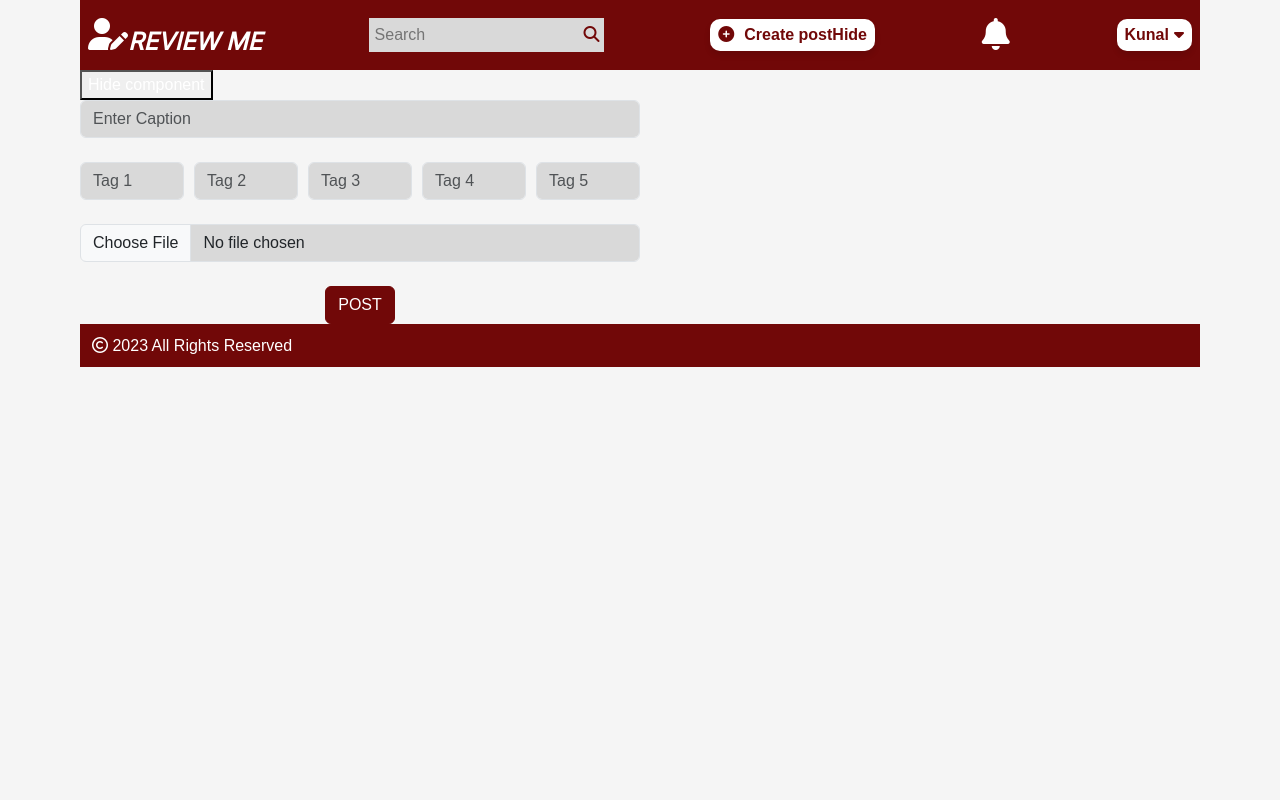
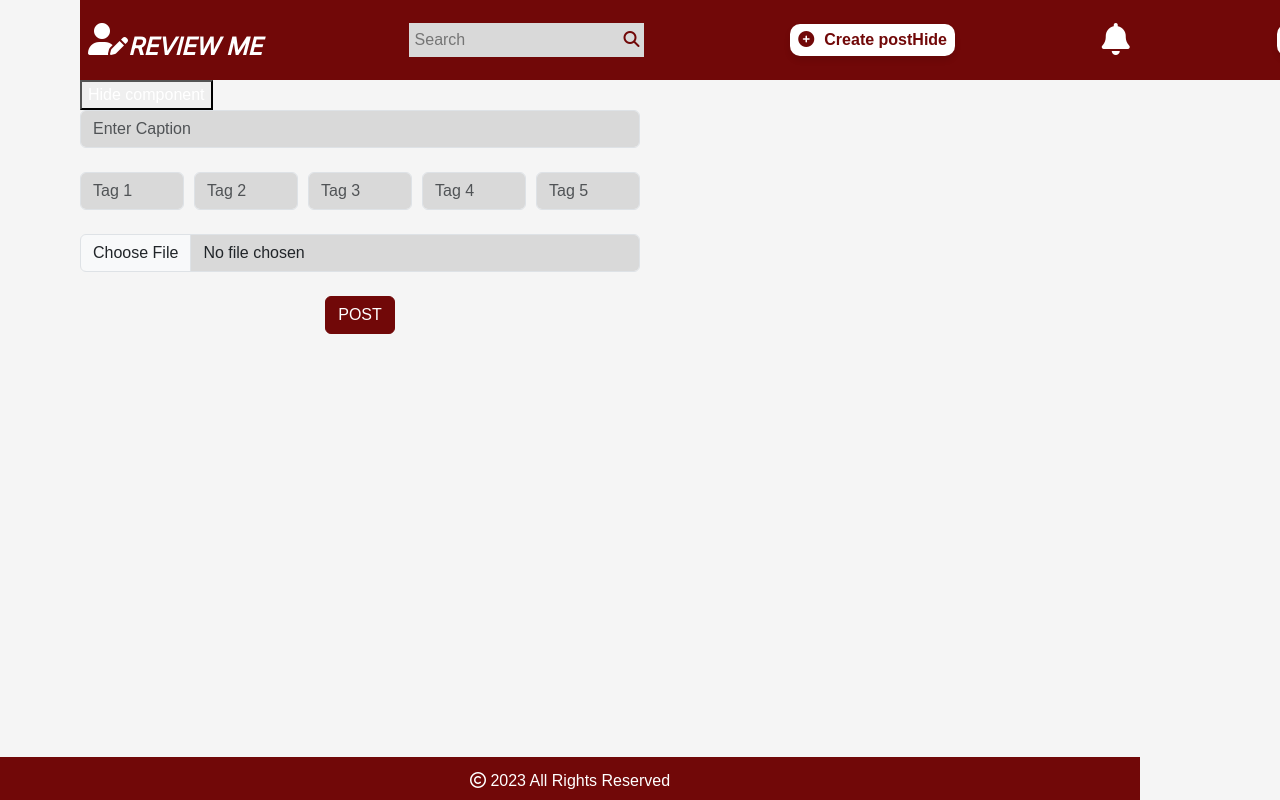
Before and after one commit to shekharmnnit/Runtime_Terror, a React (Create React App) app in the folder frontend/: page /home in a window 1280 px wide. Built offline with nearby package versions, Linux system fonts and the light colour scheme; the HTML template or start-up script is replaced by a standard one.

Commit message:
Header and Footer Update

```diff
--- a/frontend/src/assets/css/AppFooter.css
+++ b/frontend/src/assets/css/AppFooter.css
@@ -1,12 +1,16 @@
 footer {
     background: var(--secondary-background-color);
-    display: flex;
-    gap: 1em;
+    /* display: flex; */
+    /* gap: 1em; */
     min-height: 43px;
     justify-content: space-between;
     align-items: center;
     padding: 0.5em;
-    width:auto;
+    /* width:auto; */
+    position: fixed;
+    left: 0;
+   bottom: 0;
+   width: 100%;
 }
 
 
--- a/frontend/src/assets/css/AppHeader.css
+++ b/frontend/src/assets/css/AppHeader.css
@@ -1,15 +1,28 @@
 header {
     background-color: var(--secondary-background-color);
-
     display: flex;
     padding: 0.5em;
      /*gap: 0.25em;*/
-    min-height: 70px;
+    /* min-height: 70px; */
+    min-height: 10vh;
     align-items: center; /* Vertically center items */
     justify-content: space-between; /* Distribute items evenly horizontally */
-    top: 50%;
+    /* top: 50%; */
     /*transform: translate(0, 50%);*/
+
+    position: fixed;
+  top: 0;
+  width: 100%;
 }
+
+/* header {
+    background-color: var(--secondary-background-color);
+    display: flex;
+    padding: 0.5em;
+    min-height: 10vh;
+    align-items: center;
+    justify-content: space-between;
+  } */
 
 .logo-and-title{
     display: flex;
@@ -91,15 +104,33 @@ header {
     align-self: self-start;
 }
 
-/* .dropdown-content {
-    display: none;
+
+  .header-dropdown {
+    position: relative;
+  }
+
+
+
+  .header-dropdown li {
+    padding: 0.25em 0.5em;
+    color: var(--secondary-background-color);
+    background-color: #ffffff;
+}
+.header-dropdown:hover ul {
+    display: block;
     position: absolute;
-    background-color: #f9f9f9;
-    min-width: 160px;
-    box-shadow: 0 4px 8px 0 rgba(0, 0, 0, 0.2);
+    min-width: 8em;
     z-index: 1;
-    color: black;
-  } */
+    cursor: pointer;
+    top: 100%;
+    right: 0;
+
+}
+
+
+.header-dropdown li:hover {
+    background: lightgray;
+}
 
 
 
--- a/frontend/src/components/AppHeader.tsx
+++ b/frontend/src/components/AppHeader.tsx
@@ -19,7 +19,7 @@ function AppHeader() {
 
         <header className="header">
             <div className="logo-and-title">
-                <Link to="/">
+                <Link to="/home">
                     <div style={{ display: 'inline-flex' }}>
                         <i className="fa-solid fa-user-pen fa-2x"></i>
                     </div>
@@ -30,7 +30,7 @@ function AppHeader() {
             </div>
             <div className="search-box">
                 <input type="text" className="search-bar" placeholder="Search" />
-                <Link to="/"> <i className="fa fa-search"></i> </Link>
+                <Link to="/home"> <i className="fa fa-search"></i> </Link>
             </div>
             <div>
                 <button className="button-create-post" onClick={() => setShow(!show)}>
@@ -50,19 +50,23 @@ function AppHeader() {
                     <i class="fa-solid fa-sort-down"></i>
                 </button> </Link>
             </div> */}
-            <div>
+
+            <div className="header-dropdown">
                 <button className="button-login" onClick={toggleDropdown}>
                     Kunal
                     <i className={`fa-solid fa-sort-${isDropdownOpen ? 'up' : 'down'}`}></i>
+
                 </button>
                 {isDropdownOpen && (
-                    <div className="dropdown-content">
-                        <Link to="/">Profile</Link>
-                        <Link to="/">Log out</Link>
+                <ul >
+                <li> Profile</li>
+                    <li>Log out</li>
+                    {/* <li> <Link to="/">Profile</Link></li>
+                    <li><Link to="/">Log out</Link></li> */}
+                </ul>
+                  )}
+            </div>
 
-                    </div>
-                )}
-            </div>
         </header>
     )
 }
--- a/frontend/src/components/Home.tsx
+++ b/frontend/src/components/Home.tsx
@@ -7,14 +7,14 @@ function Home() {
     const [show, setShow] = useState(true);
     return (
         <section>
-            <AppHeader/>
+            <div style={{ height: '10vh' }}><AppHeader/></div>
             <div>
                 <button onClick={() => setShow(!show)}>
                     {show ? "Hide" : "Show"} component
                 </button>
                 {show ? <CreatePost /> : null}
             </div>
-            <AppFooter/>
+            <div><AppFooter/></div>
         </section>
     );
 }
```
